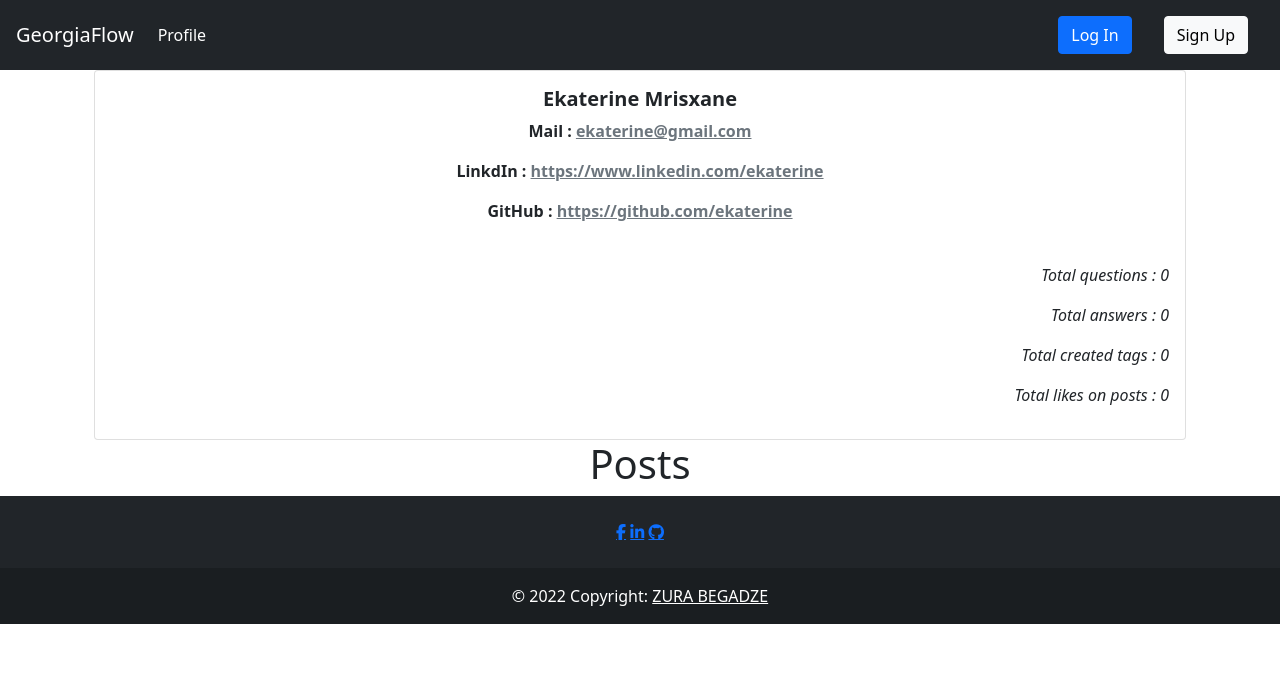
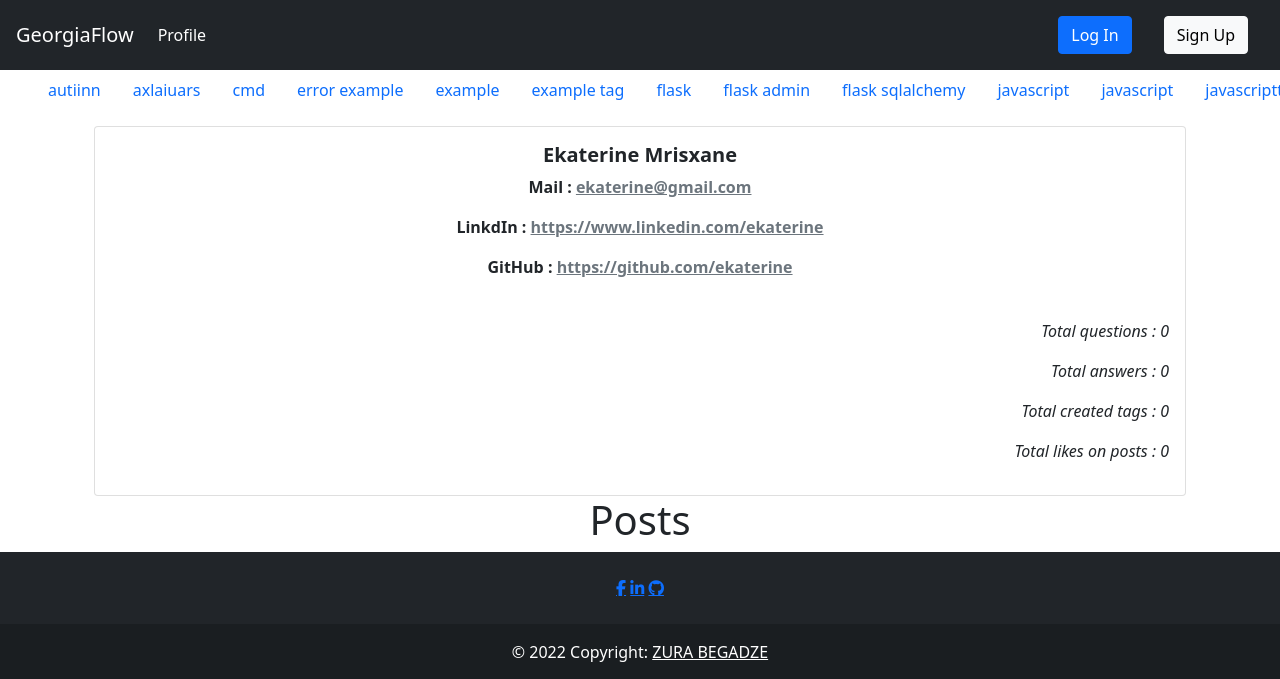
Before and after one commit to papitokarlo/GeorgiaFlow, a Flask app: page /user/9 in a window 1280 px wide. Shown: the top 679 px of the page. Run offline with Flask 2, Linux system fonts and the light colour scheme; some libraries are stand-ins or nearby versions.

Commit message:
tags list

```diff
--- a/api/views.py
+++ b/api/views.py
@@ -1,10 +1,11 @@
 from flask import Blueprint, render_template
 from sqlalchemy import desc
-from question.models import Post
+from question.models import Post, Tag
 api = Blueprint("api", __name__)
 
 @api.route('/')
 @api.route("/index")
 def index():
+    tags = Tag.query.order_by(Tag.name).all()
     posts = Post.query.order_by(desc(Post.date_created)).all()
-    return render_template('index.html', posts=posts)
+    return render_template('index.html', posts=posts, tags=tags)
--- a/auth/views.py
+++ b/auth/views.py
@@ -13,6 +13,7 @@ auth = Blueprint("auth", __name__)
 
 @auth.route('/sing-up', methods=['GET', 'POST'])
 def signup():
+    tags = Tag.query.order_by(Tag.name).all()
     form = RegistrateForm()
     if form.validate_on_submit():
 
@@ -21,11 +22,12 @@ def signup():
         db.session.commit()
         flash('User created!')
         return redirect(url_for('api.index'))
-    return render_template("signup.html", form = form)
+    return render_template("signup.html", form = form, tags=tags)
 
 
 @auth.route('/login', methods=['GET', 'POST'])
 def login():
+    tags = Tag.query.order_by(Tag.name).all()
     form = LoginForm()
     if form.validate_on_submit():
         user = User.query.filter_by(email=form.email.data).first()
@@ -39,7 +41,7 @@ def login():
             return redirect(next)
         else:
             flash(f'user didnt find', category='error')
-    return render_template('login.html', form=form)
+    return render_template('login.html', form=form, tags = tags)
 
 
 @auth.route("/logout")
@@ -85,6 +87,7 @@ def get_user(user_id):
 @auth.route("/update/<user_id>", methods=['GET', 'POST'])
 @login_required
 def update(user_id):
+    tags = Tag.query.order_by(Tag.name).all()
 
     form = UpdateForm()
 
@@ -101,12 +104,14 @@ def update(user_id):
 
         return redirect(url_for('auth.get_user', user_id=user_id ))
 
-    return render_template('update.html', form=form)
+    return render_template('update.html', form=form, tags = tags)
 
 
 @auth.route("/update-password/<user_id>", methods=['GET', 'POST'])
 @login_required
 def update_password(user_id):
+
+    tags = Tag.query.order_by(Tag.name).all()
 
     password_form = UpdatePasswordForm()
 
@@ -135,4 +140,4 @@ def update_password(user_id):
             flash('Old password doesnt match', category='error')
             return redirect(url_for('auth.update_password', user_id=user_id ))
 
-    return render_template('update.html', password_form=password_form)
+    return render_template('update.html', password_form=password_form, tags=tags)
--- a/static/css/index.css
+++ b/static/css/index.css
@@ -33,3 +33,27 @@
     left: -35px;
     content: "✖";
   }
+
+.navtag {
+  position: relative;
+  overflow: hidden;
+  scroll-behavior: smooth;
+}
+  .navtagul {
+    display: flex;
+    overflow: auto;
+    list-style: none;
+    text-align: center;
+    white-space: nowrap;
+    background-color: rgba(rgb(124, 116, 116), green, blue, alpha);
+  }
+
+  .navtaga {
+    display: block;
+    padding: .5rem .75rem;
+    overflow: hidden;
+    background-color: rgba(rgb(119, 136, 127), green, blue, alpha);
+  }
+  .example::-webkit-scrollbar {
+    display: none;
+  }
--- a/templates/base.html
+++ b/templates/base.html
@@ -6,13 +6,28 @@
         <meta name="viewport" content="width=device-width, initial-scale=1.0" />
 
         <link rel="stylesheet" href="{{ url_for('static', filename='css/index.css')}}"></link>
-        <link href="https://cdn.jsdelivr.net/npm/bootstrap@5.2.0/dist/css/bootstrap.min.css" rel="stylesheet" integrity="sha384-gH2yIJqKdNHPEq0n4Mqa/HGKIhSkIHeL5AyhkYV8i59U5AR6csBvApHHNl/vI1Bx" crossorigin="anonymous">
-        <link rel="stylesheet" href="https://cdn.jsdelivr.net/npm/bootstrap@4.6.2/dist/css/bootstrap.min.css" integrity="sha384-xOolHFLEh07PJGoPkLv1IbcEPTNtaed2xpHsD9ESMhqIYd0nLMwNLD69Npy4HI+N" crossorigin="anonymous">
-        <link rel="stylesheet" href="https://cdn.jsdelivr.net/npm/bootstrap@4.1.3/dist/css/bootstrap.min.css" integrity="sha384-MCw98/SFnGE8fJT3GXwEOngsV7Zt27NXFoaoApmYm81iuXoPkFOJwJ8ERdknLPMO" crossorigin="anonymous">
-        <link href="https://cdn.jsdelivr.net/npm/bootstrap@5.0.2/dist/css/bootstrap.min.css" rel="stylesheet" integrity="sha384-EVSTQN3/azprG1Anm3QDgpJLIm9Nao0Yz1ztcQTwFspd3yD65VohhpuuCOmLASjC"  crossorigin="anonymous"/>
+        <link rel = "icon" href="{{ url_for('static', filename='images/icon.png')}}" type = "image/x-icon"/>
+        <link rel="stylesheet" href="https://cdn.jsdelivr.net/npm/bootstrap@5.2.0/dist/css/bootstrap.min.css" integrity="sha384-gH2yIJqKdNHPEq0n4Mqa/HGKIhSkIHeL5AyhkYV8i59U5AR6csBvApHHNl/vI1Bx" crossorigin="anonymous"/>
+        <link rel="stylesheet" href="https://cdn.jsdelivr.net/npm/bootstrap@4.6.2/dist/css/bootstrap.min.css" integrity="sha384-xOolHFLEh07PJGoPkLv1IbcEPTNtaed2xpHsD9ESMhqIYd0nLMwNLD69Npy4HI+N" crossorigin="anonymous"/>
+        <link rel="stylesheet" href="https://cdn.jsdelivr.net/npm/bootstrap@4.1.3/dist/css/bootstrap.min.css" integrity="sha384-MCw98/SFnGE8fJT3GXwEOngsV7Zt27NXFoaoApmYm81iuXoPkFOJwJ8ERdknLPMO" crossorigin="anonymous"/>
+        <link rel="stylesheet" href="https://cdn.jsdelivr.net/npm/bootstrap@5.0.2/dist/css/bootstrap.min.css" integrity="sha384-EVSTQN3/azprG1Anm3QDgpJLIm9Nao0Yz1ztcQTwFspd3yD65VohhpuuCOmLASjC"  crossorigin="anonymous"/>
         <title>{% block title %}{% endblock %}</title>
     </head>
     <body>
+        {% with messages = get_flashed_messages(with_categories=true) %}
+        {% if messages %}
+        {% for category, message in messages %} {% if category == 'error' %}
+        <div class="alert alert-danger alter-dismissible fade show" role="alert">
+            {{ message }}
+            <button type="button" class="btn-close" data-bs-dismiss="alert"></button>
+        </div>
+        {% else %}
+        <div class="alert alert-success alter-dismissible fade show" role="alert">
+            {{ message }}
+            <button type="button" class="btn-close" data-bs-dismiss="alert"></button>
+        </div>
+        {% endif %} {% endfor %} {% endif %} {% endwith %}
+
         <nav class="navbar navbar-expand-lg   navbar-dark bg-dark">
             <button class="navbar-toggler" type="button" data-toggle="collapse" data-target="#navbarTogglerDemo03" aria-controls="navbarTogglerDemo03" aria-expanded="false" aria-label="Toggle navigation">
               <span class="navbar-toggler-icon">logo here </span>
@@ -50,21 +65,17 @@
             </div>
         </nav>
 
+        <nav class="navtag ">
+            <ul class="navtagul">
+                {%for tag in tags%}
+                    <li><a class="navtaga nav-link" href="{{ url_for('post.tag_posts', tag_name=tag.name) }}">{{tag.name}}</a></li>
+                {%endfor%}
+            </ul>
+        </nav>
 
-        {% with messages = get_flashed_messages(with_categories=true) %}
-        {% if messages %}
-        {% for category, message in messages %} {% if category == 'error' %}
-        <div class="alert alert-danger alter-dismissible fade show" role="alert">
-            {{ message }}
-            <button type="button" class="btn-close" data-bs-dismiss="alert"></button>
-        </div>
-        {% else %}
-        <div class="alert alert-success alter-dismissible fade show" role="alert">
-            {{ message }}
-            <button type="button" class="btn-close" data-bs-dismiss="alert"></button>
-        </div>
-        {% endif %} {% endfor %} {% endif %} {% endwith %}
         <div class="container">{% block content %}{% endblock %}</div>
+
+        {%block footer%}
         <footer class="bg-dark text-center text-white">
 
             <div class="container p-4 pb-0">
@@ -82,6 +93,8 @@
             </div>
 
         </footer>
+        {%endblock%}
+
         <script src="https://cdn.jsdelivr.net/npm/bootstrap@5.0.2/dist/js/bootstrap.bundle.min.js" integrity="sha384-MrcW6ZMFYlzcLA8Nl+NtUVF0sA7MsXsP1UyJoMp4YLEuNSfAP+JcXn/tWtIaxVXM"crossorigin="anonymous"></script>
         <script type="text/javascript" src="{{ url_for('static', filename='js/index.js')}}"></script>
         <script src="https://kit.fontawesome.com/999ca2bb93.js" crossorigin="anonymous"></script>
```
Also changed, not shown: question/views.py (+11 -1 lines), templates/tags.html (added, +92 -0 lines), api/ufp.db, static/images/icon.png (added), 7 other files.
